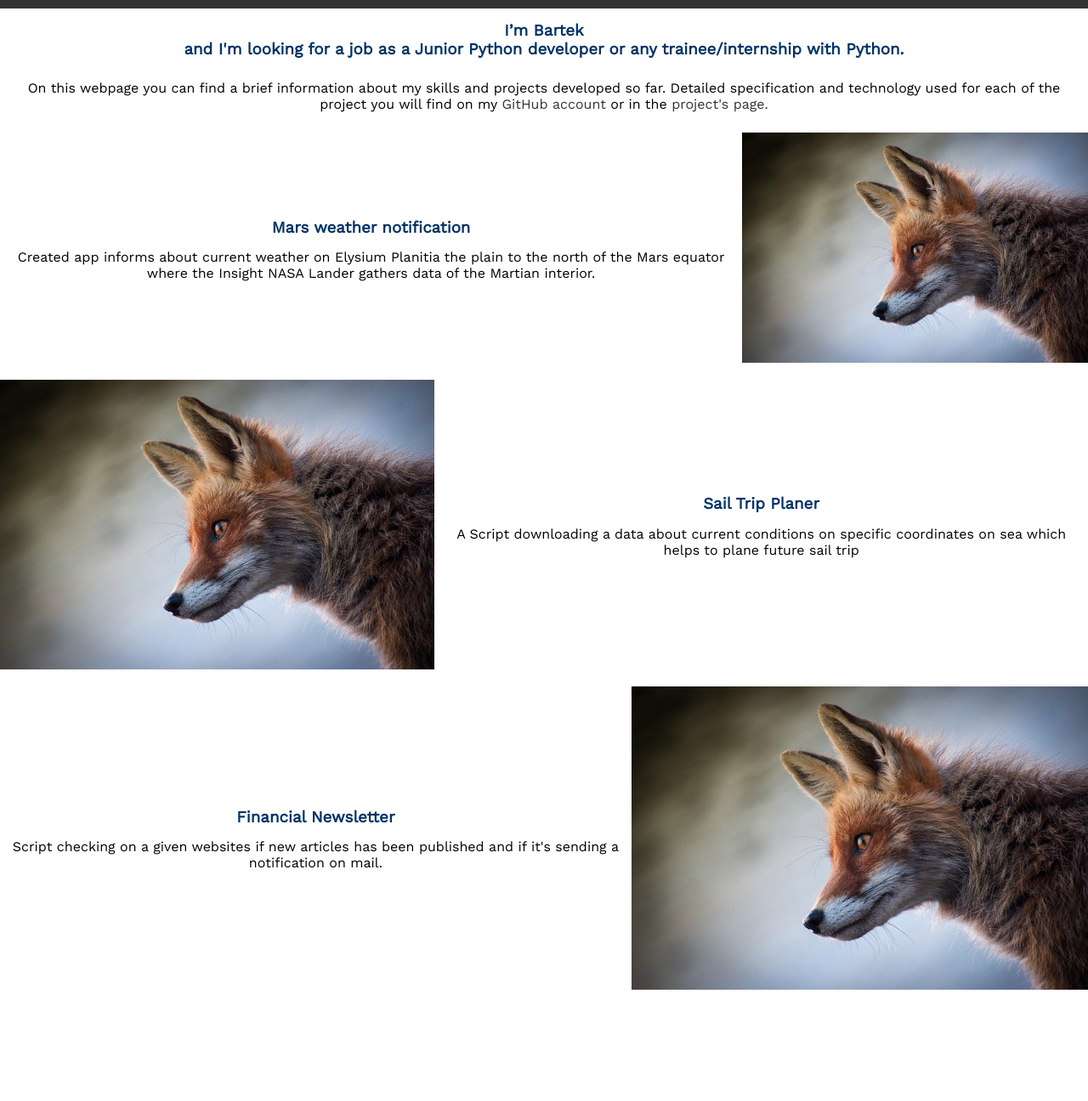
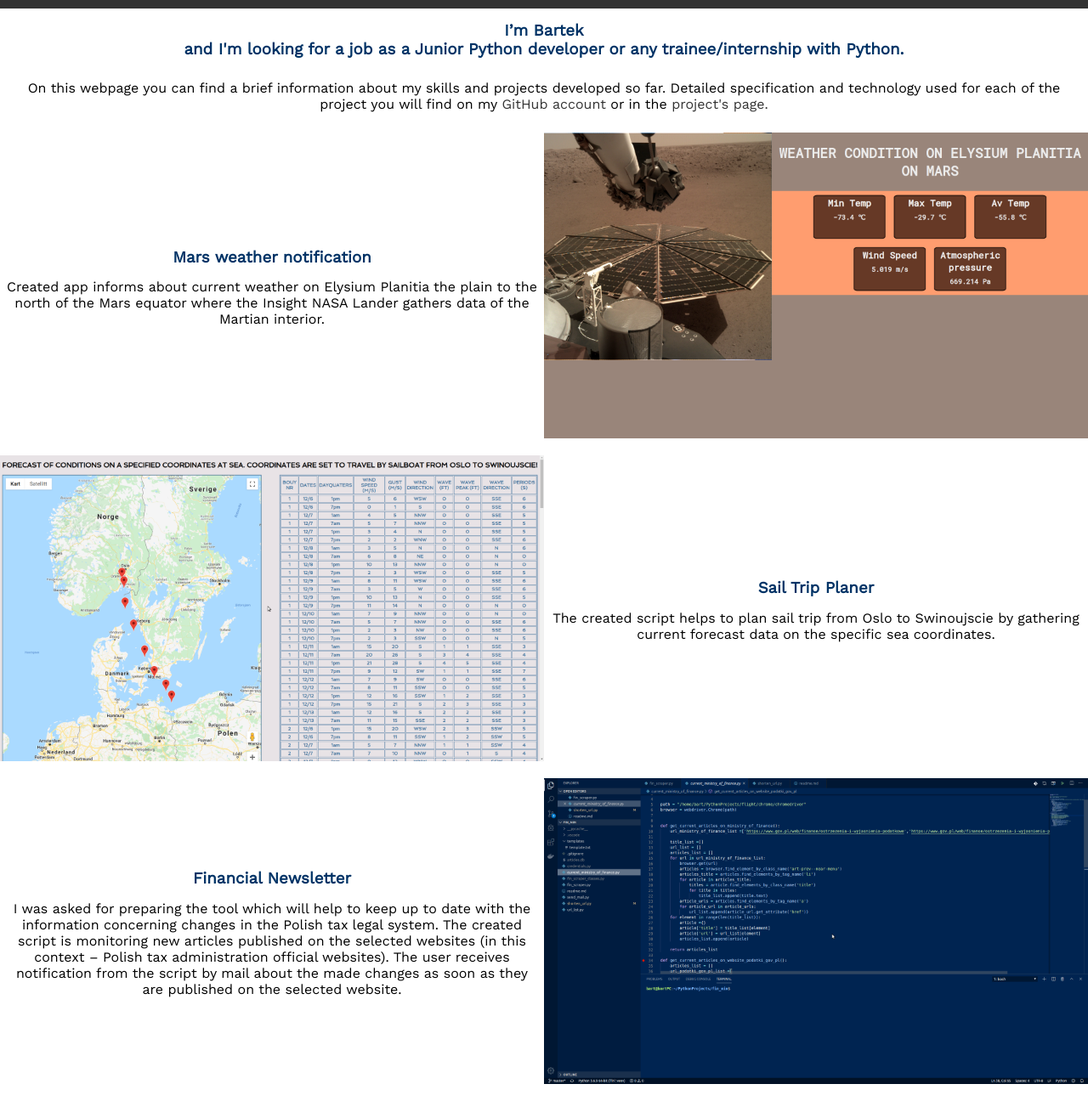
Before and after one commit to bartoszkobylinski/my_website, a Flask app: page / in a window 1280 px wide. Shown: the part 48-1344 px from the top of the page at 85% size. Before the commit the page ends 1213 px from the top, so only its background shows below. Run offline with Flask 2, Linux system fonts and the light colour scheme; some libraries are stand-ins or nearby versions.

Commit message:
Adding pictures of projects and styling css still

```diff
--- a/app/static/css/mobile_first.css
+++ b/app/static/css/mobile_first.css
@@ -348,17 +348,24 @@ a:hover{
 }
 .first-project__content,
 .third-project__content{
+    width: 50%;
+    order: 1;
     margin: auto;
-    order: 1;
 }
 .first-project__content_img,
-.second-project__content_img{
+.third-project__content_img{
+    width: 50%;
     order: 2;
 }
 .second-project__content{
+    order: 2;
+    width: 50%;
     margin: auto;
 }
-
+.second-project__content_img{
+    order: 1;
+    width: 50%;
+}
 .first-project__content h3,
 .second-project__content h3,
 .third-project__content h3{
--- a/app/templates/index.html
+++ b/app/templates/index.html
@@ -12,26 +12,26 @@
             <p>Created app informs about current weather on Elysium Planitia the plain to the north of the Mars equator where the Insight NASA Lander gathers data of the Martian interior. </p>
         </div>
         <div class="first-project__content_img">
-            <img class="image" src="{{url_for('static', filename='images/foxy.jpg')}}" alt="Mars Weather Notification project printscreen">
+            <img class="image" src="{{url_for('static', filename='images/mars_screen.png')}}" alt="Mars Weather Notification project printscreen">
         </div>
     </div>
     <div class="second-project">
         <div class="second-project__content">
             <h3>Sail Trip Planer</h3>
-            <p>A Script downloading a data about current conditions on specific coordinates on sea which helps to plane future sail trip</p>
+            <p>The created script helps to plan sail trip from Oslo to Swinoujscie by gathering current forecast data on the specific sea coordinates.</p>
 
         </div>
         <div class="second-project__content_img">
-            <img class="image" src="{{url_for('static', filename='images/foxy.jpg')}}" alt="Sail Trip Planer project printscreen">
+            <img class="image" src="{{url_for('static', filename='images/sail_trip.png')}}" alt="Sail Trip Planer project printscreen">
         </div>
     </div>
     <div class="third-project">
         <div class="third-project__content">
             <h3>Financial Newsletter</h3>
-            <p>Script checking on a given websites if new articles has been published and if it's sending a notification on mail.</p>
+            <p>I was asked for preparing the tool which will help to keep up to date with the information concerning changes in the Polish tax legal system. The created script is monitoring new articles published on the selected websites (in this context – Polish tax administration official websites). The user receives notification from the script by mail about the made changes as soon as they are published on the selected website.</p>
         </div>
         <div class="third-project__content_img">
-            <img class="image" src="{{url_for('static', filename='images/foxy.jpg')}}" alt="Financial Newsletter project printscreen">
+            <img class="image" src="{{url_for('static', filename='images/fin-min.png')}}" alt="Financial Newsletter project printscreen">
         </div>
 
     </div>
```
Also changed, not shown: app/templates/projects.html (+4 -4 lines), app/static/images/fin-min.png (added), app/static/images/mars_screen.png (added), app/static/images/sail_trip.png (added).
